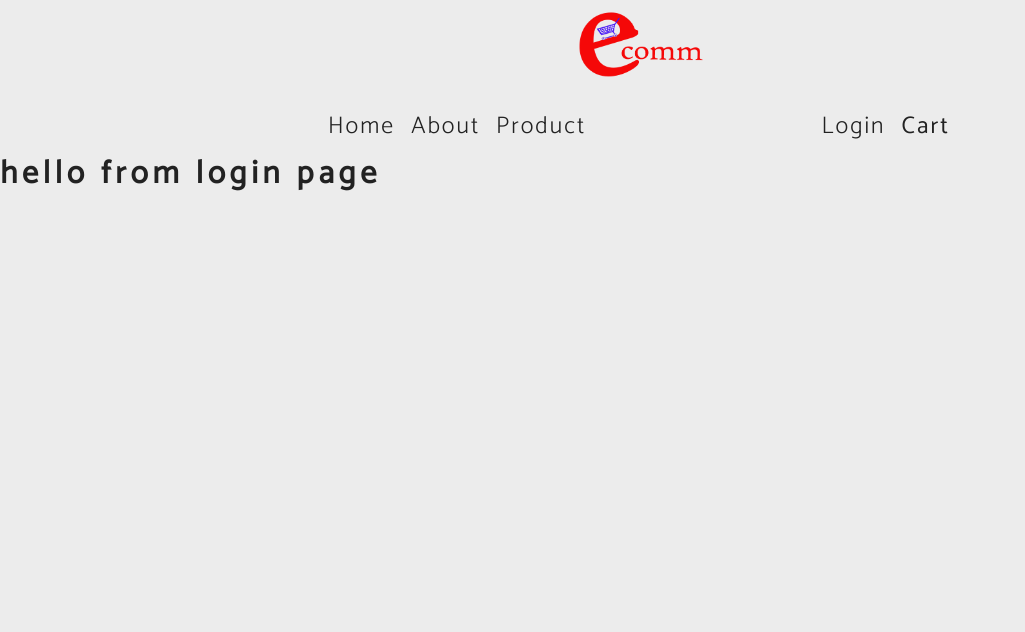
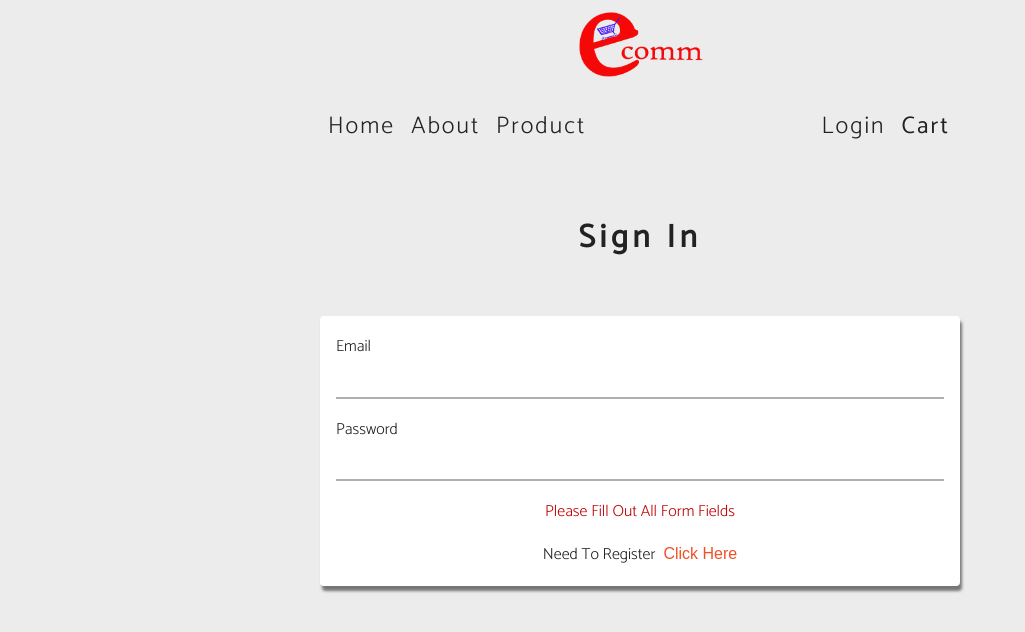
Before and after one commit to arpit2425/Ecomm, a React (Create React App) app: page /login in a window 1280 px wide. Shown: the top 632 px of the page, without its empty margins (0-1025 px from the left). Built offline with nearby package versions, Linux system fonts and the light colour scheme; no server answers.

Commit message:
login page

```diff
--- a/src/components/Products/Product.js
+++ b/src/components/Products/Product.js
@@ -1,19 +1,19 @@
-import React from "react";
-import { Link } from "react-router-dom";
-export default function Product({ image, title, id, price }) {
-  const url = image.url;
+import React from 'react'
+import { Link } from 'react-router-dom'
+export default function Product ({ image, title, id, price }) {
+  const url = image.url
   return (
-    <article className="product">
-      <div className="img-container">
+    <article className='product'>
+      <div className='img-container'>
         <img src={url} alt={title} />
-        <Link to={`products/${id}`} className="btn btn-primary product-link">
+        <Link to={`/products/${id}`} className='btn btn-primary product-link'>
           details
         </Link>
       </div>
-      <div className="product-footer">
-        <p className="product-title">{title}</p>
-        <p className="product-price">₹{price}</p>
+      <div className='product-footer'>
+        <p className='product-title'>{title}</p>
+        <p className='product-price'>₹{price}</p>
       </div>
     </article>
-  );
+  )
 }
--- a/src/context/cart.js
+++ b/src/context/cart.js
@@ -1,87 +1,80 @@
-import React from "react";
-import localCart from "../utils/localCart";
+import React from 'react'
+import localCart from '../utils/localCart'
 
-function getCartFromLocalStorage() {
-  return localStorage.getItem("cart")
-    ? JSON.parse(localStorage.getItem("cart"))
-    : [];
+function getCartFromLocalStorage () {
+  return localStorage.getItem('cart')
+    ? JSON.parse(localStorage.getItem('cart'))
+    : []
 }
 
-const CartContext = React.createContext();
+const CartContext = React.createContext()
 
-function CartProvider({ children }) {
-  const [cart, setCart] = React.useState(getCartFromLocalStorage());
-  const [total, setTotal] = React.useState(0);
-  const [cartItems, setCartItems] = React.useState(0);
+function CartProvider ({ children }) {
+  const [cart, setCart] = React.useState(getCartFromLocalStorage())
+  const [total, setTotal] = React.useState(0)
+  const [cartItems, setCartItems] = React.useState(0)
 
   React.useEffect(() => {
     // local storage
-    localStorage.setItem("cart", JSON.stringify(cart));
+    localStorage.setItem('cart', JSON.stringify(cart))
     // cart items
     let newCartItems = cart.reduce((total, cartItem) => {
-      return (total += cartItem.amount);
-    }, 0);
-    setCartItems(newCartItems);
+      return (total += cartItem.amount)
+    }, 0)
+    setCartItems(newCartItems)
     // cart total
     let newTotal = cart.reduce((total, cartItem) => {
-      return (total += cartItem.amount * cartItem.price);
-    }, 0);
-    newTotal = parseFloat(newTotal.toFixed(2));
-    setTotal(newTotal);
-  }, [cart]);
+      return (total += cartItem.amount * cartItem.price)
+    }, 0)
+    newTotal = parseFloat(newTotal.toFixed(2))
+    setTotal(newTotal)
+  }, [cart])
 
   // remove item
-  const removeItem = (id) => {
-    let newCart = [...cart].filter((item) => item.id !== id);
-    setCart(newCart);
+  const removeItem = id => {
+    let newCart = [...cart].filter(item => item.id !== id)
+    setCart(newCart)
     // setCart([...cart].filter(item => item.id !== id));
-  };
+  }
   // increase amount
-  const increaseAmount = (id) => {
-    const newCart = [...cart].map((item) => {
-      return item.id === id
-        ? { ...item, amount: item.amount + 1 }
-        : { ...item };
-    });
-    setCart(newCart);
-  };
+  const increaseAmount = id => {
+    const newCart = [...cart].map(item => {
+      return item.id === id ? { ...item, amount: item.amount + 1 } : { ...item }
+    })
+    setCart(newCart)
+  }
   // decrease amount
   const decreaseAmount = (id, amount) => {
     if (amount === 1) {
-      removeItem(id);
-      return;
+      removeItem(id)
+      return
     } else {
-      const newCart = [...cart].map((item) => {
+      const newCart = [...cart].map(item => {
         return item.id === id
           ? { ...item, amount: item.amount - 1 }
-          : { ...item };
-      });
-      setCart(newCart);
+          : { ...item }
+      })
+      setCart(newCart)
     }
-  };
+  }
   // add to cart
-  const addToCart = (product) => {
-    const {
-      id,
-      image: { url },
-      title,
-      price,
-    } = product;
-    const item = [...cart].find((item) => item.id === id);
+  const addToCart = product => {
+    const { id, image, title, price } = product
+    const item = [...cart].find(item => item.id === id)
 
     if (item) {
-      increaseAmount(id);
-      return;
+      increaseAmount(id)
+      return
     } else {
-      const newItem = { id, image: url, title, price, amount: 1 };
-      const newCart = [...cart, newItem];
-      setCart(newCart);
+      const newItem = { id, image, title, price, amount: 1 }
+      const newCart = [...cart, newItem]
+      setCart(newCart)
     }
-  };
+  }
   // clear cart
   const clearCart = () => {
-    setCart([]);
-  };
+    setCart([])
+  }
 
   return (
     <CartContext.Provider
@@ -93,12 +86,12 @@
         increaseAmount,
         decreaseAmount,
         addToCart,
-        clearCart,
+        clearCart
       }}
     >
       {children}
     </CartContext.Provider>
-  );
+  )
 }
 
-export { CartContext, CartProvider };
+export { CartContext, CartProvider }
--- a/src/context/products.js
+++ b/src/context/products.js
@@ -10,7 +10,8 @@
   React.useEffect(() => {
     setLoading(true);
     axios
-      .get(`https://cors-anywhere.herokuapp.com/${url}/products`, {})
+      // .get(`https://cors-anywhere.herokuapp.com/${url}/products`, {})
+      .get(`${url}/products`, {})
       .then((response) => {
         const featured = featuredProducts(response.data);
         setProducts(response.data);
--- a/src/pages/Login.js
+++ b/src/pages/Login.js
@@ -1,5 +1,87 @@
-import React from "react";
+import React from 'react'
 
-export default function Login() {
-  return <h1>hello from login page</h1>;
+// strapi function
+import loginUser from '../strapi/loginUser'
+import registerUser from '../strapi/registerUser'
+//handle user
+import { useHistory } from 'react-router-dom'
+import { UserContext } from '../context/user'
+export default function Login () {
+  const history = useHistory()
+
+  const [email, setEmail] = React.useState('')
+  const [password, setPassword] = React.useState('')
+  const [username, setUsername] = React.useState('default')
+  const [isMember, setIsMember] = React.useState(true)
+
+  let isEmpty = !email || !password || !username || alert.show
+
+  const toggleMember = () => {}
+
+  const handleSubmit = async e => {}
+
+  return (
+    <section className='form section'>
+      <h2 className='section-title'>{isMember ? 'sign in' : 'register'}</h2>
+      <form className='login-form'>
+        {/* single input */}
+        <div className='form-control'>
+          <label htmlFor='email'>email</label>
+          <input
+            type='email'
+            id='email'
+            value={email}
+            onChange={e => setEmail(e.target.value)}
+          />
+        </div>
+        {/* end of single input */}
+        {/* single input */}
+        <div className='form-control'>
+          <label htmlFor='password'>password</label>
+          <input
+            type='password'
+            id='password'
+            value={password}
+            onChange={e => setPassword(e.target.value)}
+          />
+        </div>
+        {/* end of single input */}
+        {/* single input */}
+        {!isMember && (
+          <div className='form-control'>
+            <label htmlFor='username'>username</label>
+            <input
+              type='text'
+              id='username'
+              value={username}
+              onChange={e => setUsername(e.target.value)}
+            />
+          </div>
+        )}
+
+        {/* end of single input */}
+        {/* empty form text */}
+        {isEmpty && (
+          <p className='form-empty'>please fill out all form fields</p>
+        )}
+        {/* submit btn */}
+        {!isEmpty && (
+          <button
+            type='submit'
+            className='btn btn-block btn-primary'
+            onClick={handleSubmit}
+          >
+            submit
+          </button>
+        )}
+        {/* register link */}
+        <p className='register-link'>
+          {isMember ? 'need to register' : 'already a member'}
+          <button type='button' onClick={toggleMember}>
+            click here
+          </button>
+        </p>
+      </form>
+    </section>
+  )
 }
--- a/src/pages/ProductDetails.js
+++ b/src/pages/ProductDetails.js
@@ -1,44 +1,42 @@
-import React from "react";
-import { useParams } from "react-router-dom";
-import { ProductsContext } from "../context/products";
-import { CartContext } from "../context/cart";
+import React from 'react'
+import { useParams } from 'react-router-dom'
+import { ProductsContext } from '../context/products'
+import { CartContext } from '../context/cart'
 // import {CartContext} from '../context/cart'
-import { useHistory } from "react-router-dom";
-import Loading from "../components/Loading";
-export default function ProductDetails() {
-  const { id } = useParams();
-  const history = useHistory();
-  const { products } = React.useContext(ProductsContext);
-  const { addToCart } = React.useContext(CartContext);
-  const product = products.find((item) => item.id === parseInt(id));
+import { useHistory } from 'react-router-dom'
+import Loading from '../components/Loading'
+export default function ProductDetails () {
+  const { id } = useParams()
+  const history = useHistory()
+
+  const { products } = React.useContext(ProductsContext)
+  const { addToCart } = React.useContext(CartContext)
+  const product = products.find(item => item.id == id)
+  console.log(product)
   if (products.length === 0) {
-    return <Loading />;
+    return <Loading />
   } else {
-    const {
-      image: { url },
-      title,
-      price,
-      description,
-    } = product;
+    const { image, title, price, description } = product
+    const url = image.url
     return (
-      <section className="single-product">
-        <img src={url} alt={title} className="single-product-image" />
+      <section className='single-product'>
+        <img src={url} alt={title} className='single-product-image' />
         <article>
           <h1>{title}</h1>
           <h2>₹{price}</h2>
           <p>{description}</p>
           <button
-            className="btn btn-primary btn-block"
+            className='btn btn-primary btn-block'
             onClick={() => {
               // add to cart
-              addToCart(product);
-              history.push("/cart");
+              addToCart(product)
+              history.push('/cart')
             }}
           >
             add to cart
           </button>
         </article>
       </section>
-    );
+    )
   }
 }
--- a/src/utils/URL.js
+++ b/src/utils/URL.js
@@ -1,2 +1,3 @@
 // url
-export default "http://johnsmilgatutorials.com/projects/react-tech-store-v2";
+//export default 'http://localhost:1337'
+export default 'http://johnsmilgatutorials.com/projects/react-tech-store-v2'
```
